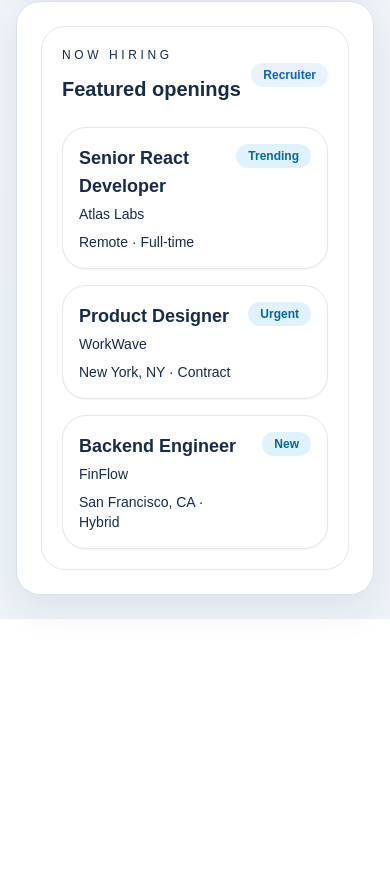
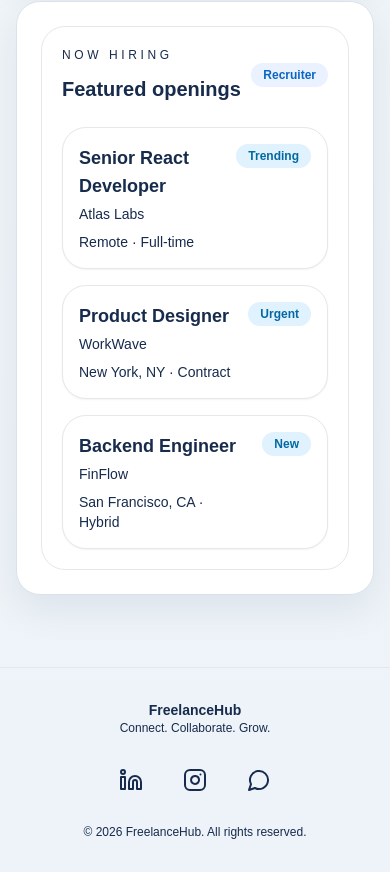
Before and after one commit to Hiren6217/Freelance-Hub, a Next.js app in the folder frontend/: page / in a window 390 px wide. Shown: the part 3124-3996 px from the top of the page. Before the commit the page ends 3743 px from the top, so only its background shows below. Built offline with nearby package versions, Linux system fonts and the light colour scheme.

Commit message:
Add responsive footer with social media links (LinkedIn, Instagram, WhatsApp)

```diff
--- /dev/null
+++ b/frontend/app/components/Footer.tsx
@@ -0,0 +1,58 @@
+"use client";
+
+import Link from 'next/link';
+import { Linkedin, Instagram, MessageCircle } from 'lucide-react';
+
+export default function Footer() {
+  return (
+    <footer className="mt-12 border-t border-slate-200 bg-slate-50 py-8">
+      <div className="mx-auto max-w-7xl px-4">
+        <div className="flex flex-col items-center justify-between gap-6 md:flex-row">
+          {/* Left section: branding/text */}
+          <div className="text-center md:text-left">
+            <p className="text-sm font-semibold text-slate-900">FreelanceHub</p>
+            <p className="text-xs text-slate-600">Connect. Collaborate. Grow.</p>
+          </div>
+
+          {/* Center section: social media links */}
+          <div className="flex items-center gap-6">
+            <Link
+              href="https://www.linkedin.com/company/freelancehub"
+              target="_blank"
+              rel="noopener noreferrer"
+              aria-label="LinkedIn"
+              className="inline-flex items-center justify-center rounded-full p-2 text-slate-600 transition hover:bg-slate-200 hover:text-slate-900"
+            >
+              <Linkedin size={24} />
+            </Link>
+            <Link
+              href="https://www.instagram.com/freelancehub"
+              target="_blank"
+              rel="noopener noreferrer"
+              aria-label="Instagram"
+              className="inline-flex items-center justify-center rounded-full p-2 text-slate-600 transition hover:bg-slate-200 hover:text-slate-900"
+            >
+              <Instagram size={24} />
+            </Link>
+            <Link
+              href="https://wa.me/1234567890"
+              target="_blank"
+              rel="noopener noreferrer"
+              aria-label="WhatsApp"
+              className="inline-flex items-center justify-center rounded-full p-2 text-slate-600 transition hover:bg-slate-200 hover:text-slate-900"
+            >
+              <MessageCircle size={24} />
+            </Link>
+          </div>
+
+          {/* Right section: copyright */}
+          <div className="text-center md:text-right">
+            <p className="text-xs text-slate-600">
+              &copy; {new Date().getFullYear()} FreelanceHub. All rights reserved.
+            </p>
+          </div>
+        </div>
+      </div>
+    </footer>
+  );
+}
--- a/frontend/app/layout.tsx
+++ b/frontend/app/layout.tsx
@@ -1,6 +1,7 @@
 import type { Metadata } from "next";
 import "./globals.css";
 import GlobalHeader from "./components/GlobalHeader";
+import Footer from "./components/Footer";
 
 export const metadata: Metadata = {
   title: "FreelanceHub",
@@ -13,6 +14,7 @@
       <body>
         <GlobalHeader />
         {children}
+        <Footer />
       </body>
     </html>
   );
```
